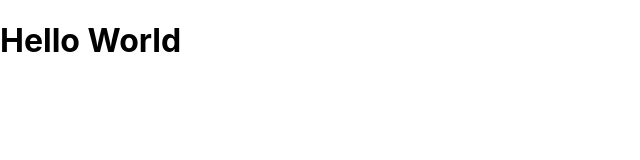
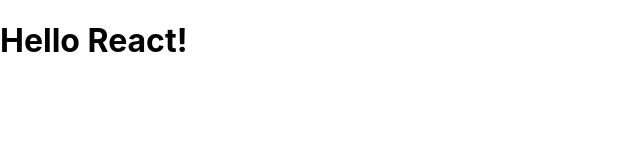
Before and after one commit to Jaiendiran/Employee-Management, a React (Create React App) app: page / in a window 1280 px wide. Shown: the top 160 px of the page, without its empty margins (0-640 px from the left). Built offline with nearby package versions, Linux system fonts and the light colour scheme.

Commit message:
Created Seperate app component.

```diff
--- /dev/null
+++ b/src/App.js
@@ -0,0 +1,13 @@
+import React, {Component} from 'react';
+
+class App extends Component {
+    render() {
+        return(
+            <div className='App'>
+                <h1>Hello React!</h1>
+            </div>
+        )
+    }
+}
+
+export default App;
--- a/src/index.js
+++ b/src/index.js
@@ -1,18 +1,9 @@
-import { render } from '@testing-library/react';
-import react from 'react';
 import React from 'react';
 import ReactDOM from 'react-dom';
 import './index.css';
+import App from './App';
 
-class App extends React.Component {
-  render() {
-    return (
-      <div className='App'>
-        <h1>Hello World</h1>
-      </div>
-    );
-  }
-}
+
 
 // Render the App component on the page
 ReactDOM.render(<App />, document.getElementById('root'));
```
